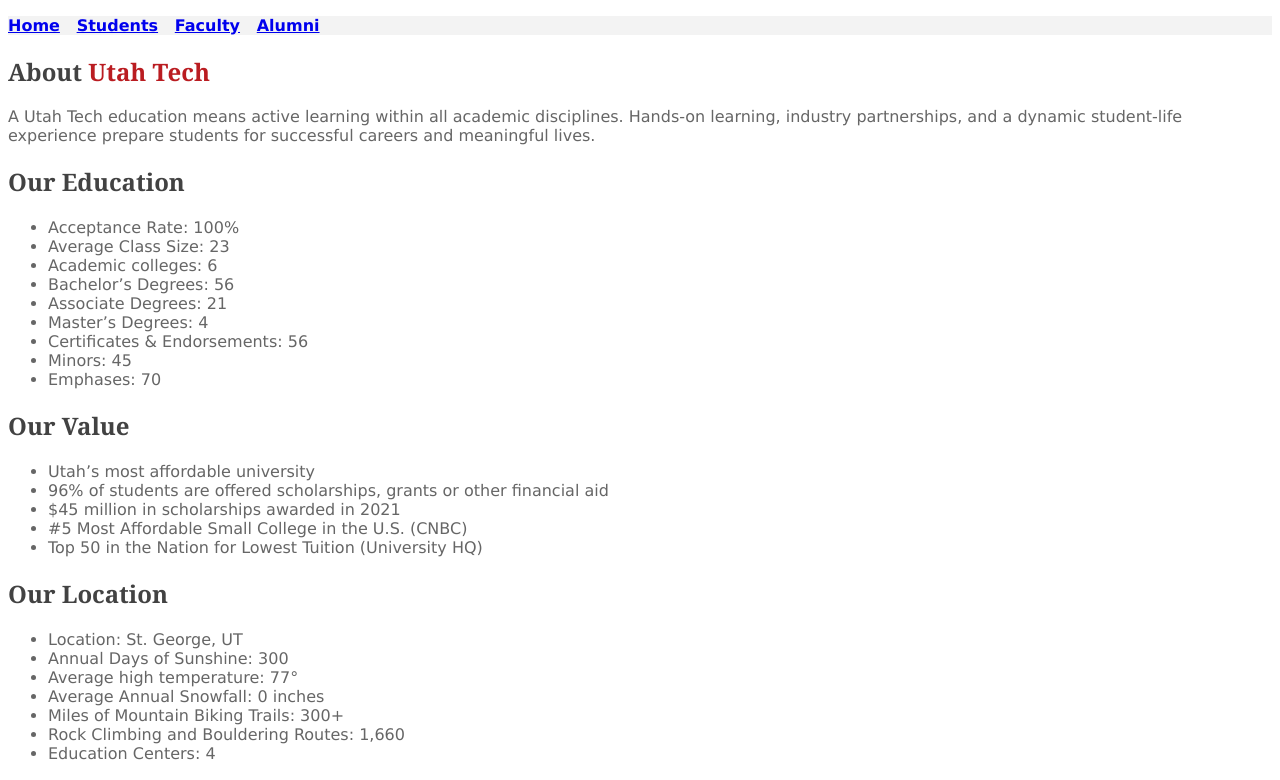
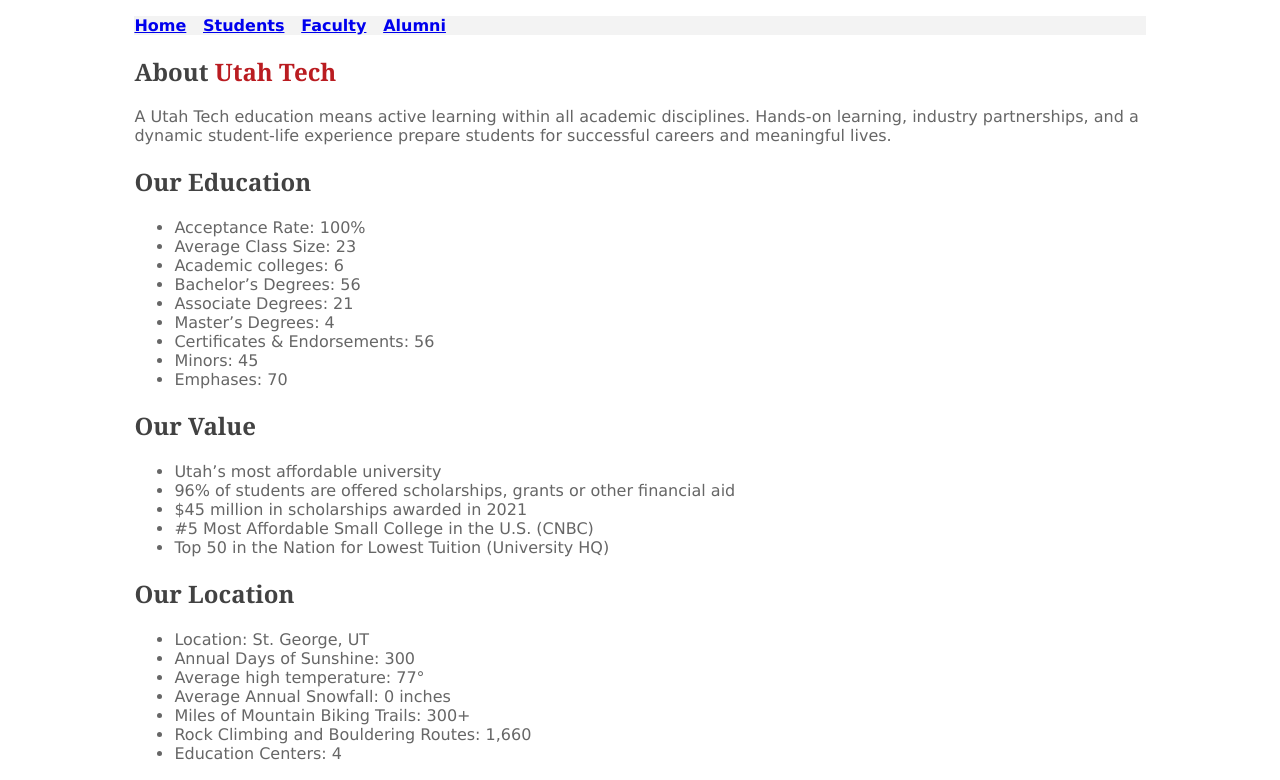
Before and after one commit to brodycritchlow/SE1400, a plain HTML site: page utahtech2/index.html in a window 1280 px wide. Shown: the part 88-868 px from the top of the page. Drawn offline with Linux system fonts and the light colour scheme.

Commit message:
add missing wrapper id

```diff
--- a/utahtech2/index.html
+++ b/utahtech2/index.html
@@ -7,7 +7,7 @@
     <link rel="stylesheet" href="styles.css">
   </head>
   <body>
-    <div>
+    <div id="wrapper">
       <header>
         <h1>Utah Tech University</h1>
       </header>
```
